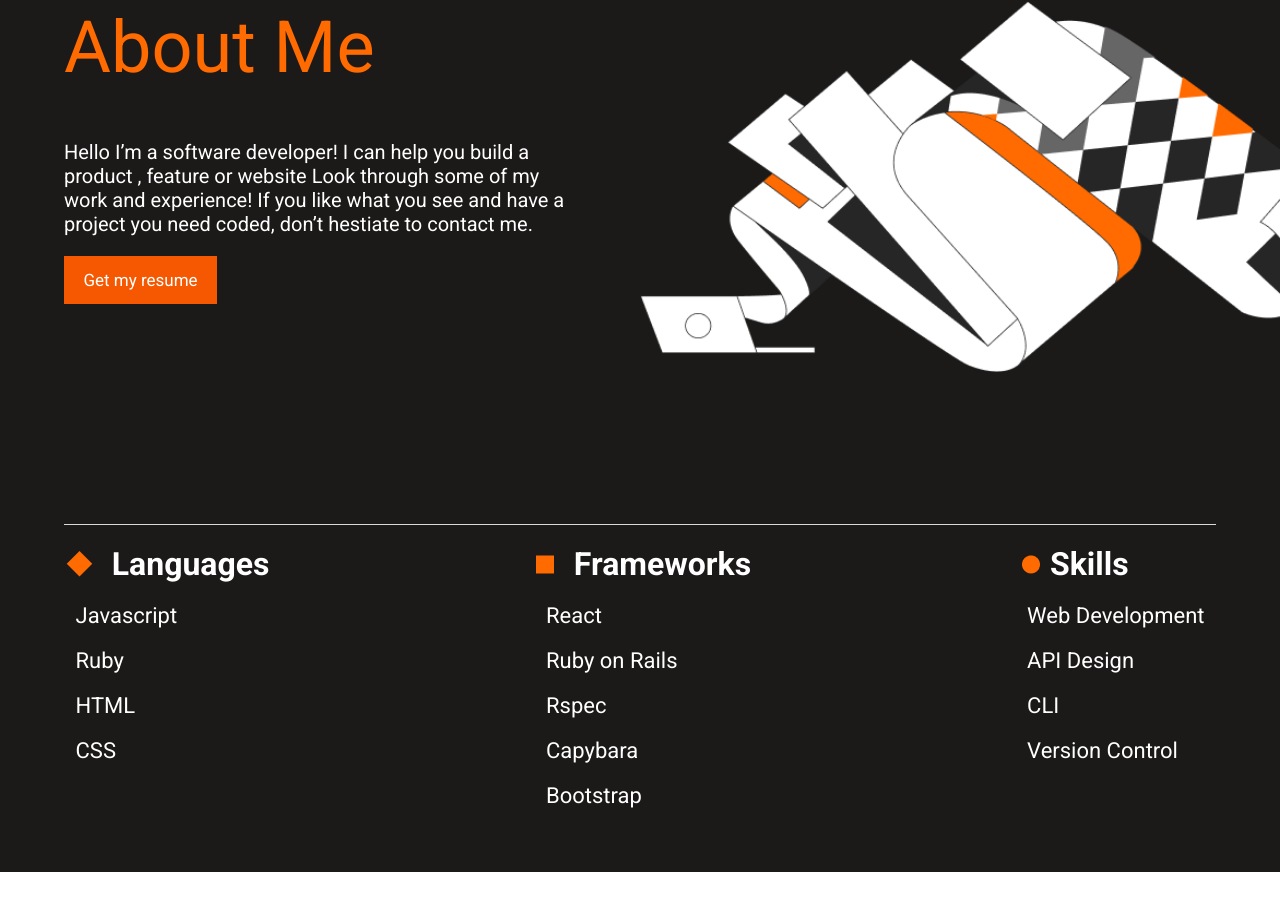
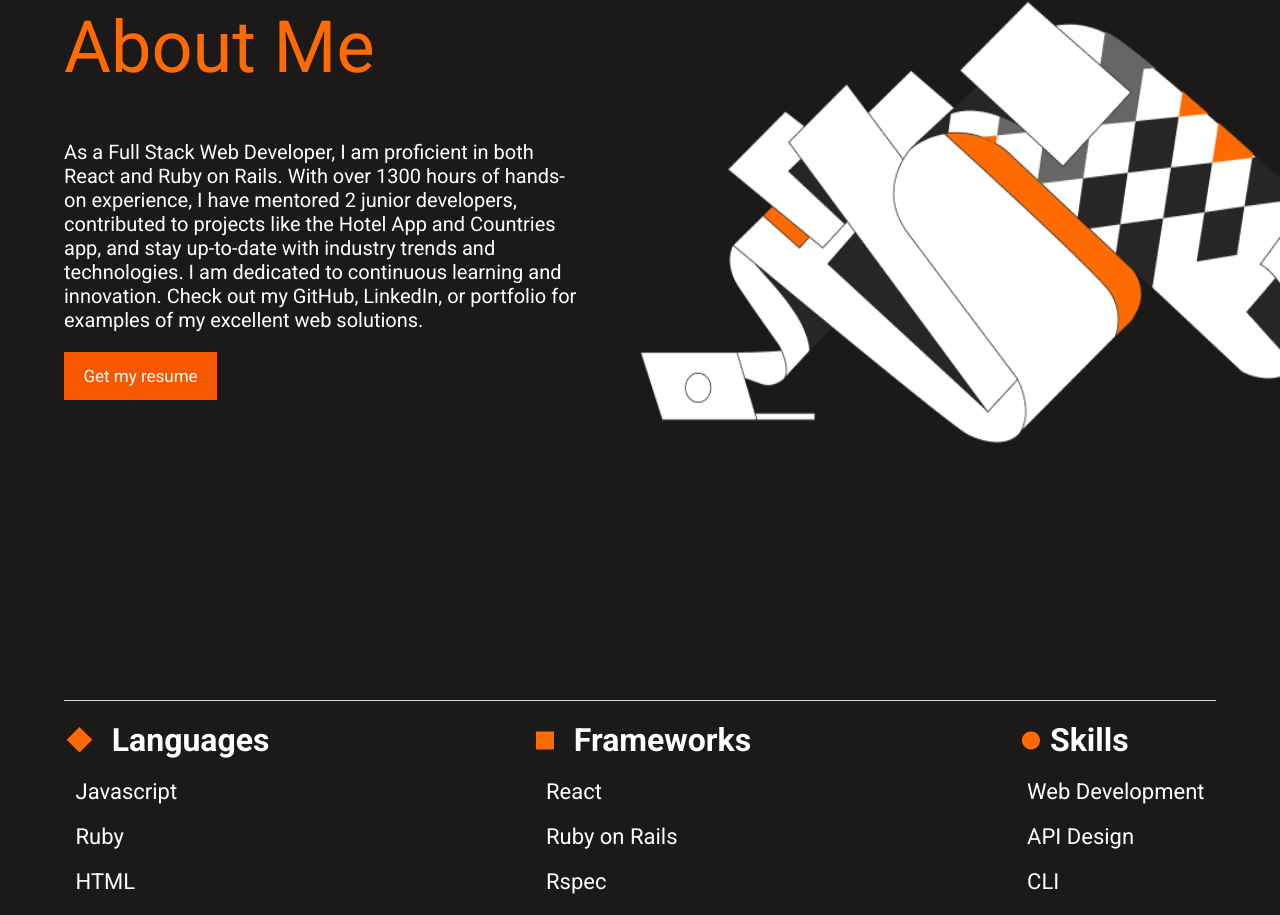
Before and after one commit to gaks1/portfolio, a React (Create React App) app: page / in a window 1280 px wide. Shown: the part 2506-3421 px from the top of the page. Built offline with nearby package versions, Linux system fonts and the light colour scheme.

Commit message:
Add A better about me

```diff
--- a/src/components/About.js
+++ b/src/components/About.js
@@ -6,11 +6,10 @@ import square from '../img/square.png';
 const About = () => {
     const resume = '/Isaac_Gakure_Resume.pdf'
     return (
-        <section id="about" class="about">
+        <section id="about" className="about">
         <div className="about-top">
             <h2 className="about-header">About Me</h2>
-            <p className="about-hello">Hello I’m a software developer! I can help you build a product , feature or website Look through some of my work and
-            experience! If you like what you see and have a project you need coded, don’t hestiate to contact me.</p>
+            <p className="about-hello">As a Full Stack Web Developer, I am proficient in both React and Ruby on Rails. With over 1300 hours of hands-on experience, I have mentored 2 junior developers, contributed to projects like the Hotel App and Countries app, and stay up-to-date with industry trends and technologies. I am dedicated to continuous learning and innovation. Check out my GitHub, LinkedIn, or portfolio for examples of my excellent web solutions.</p>
             <a href={ resume } target="_blank" rel="noopener noreferrer" className="resume button-color button-transform">Get my resume</a>
         </div>
 
--- a/src/components/Projects.js
+++ b/src/components/Projects.js
@@ -70,7 +70,7 @@ const Projects = () => {
       <div className="projects-card">
       {data.map((project, index) => (
         <div
-          className='con b1transform'
+          className='con'
           key={project.uniqueid}
           style={{
             backgroundImage: `url(${project.imagesource})`,
@@ -111,7 +111,7 @@ const Projects = () => {
               </ul>
               <div className='image-links'>
               <img
-              className='detailsimage b2transform'
+              className='detailsimage'
                         src={selectedProject.imagesource}
                         alt={selectedProject.altmessage}
                         style={{ width: '40%' }}
--- a/src/styles/About.css
+++ b/src/styles/About.css
@@ -4,12 +4,12 @@
     background-image: url("/src/img/mabout.png");
     background-repeat: no-repeat;
     background-position-x: right;
-    background-position-y: 300px;
+    background-position-y: 430px;
 }
 
 .about-top{
     border-bottom: 1px solid #DBD8D7;
-    height: 87vh;
+    height: 105vh;
 }
 
 .about-hello{
@@ -91,7 +91,7 @@
     }
 
     .about-top{
-        height: 65vh;
+        height: 87vh;
     }
     .about-bottom{
         flex-direction: row;
```
